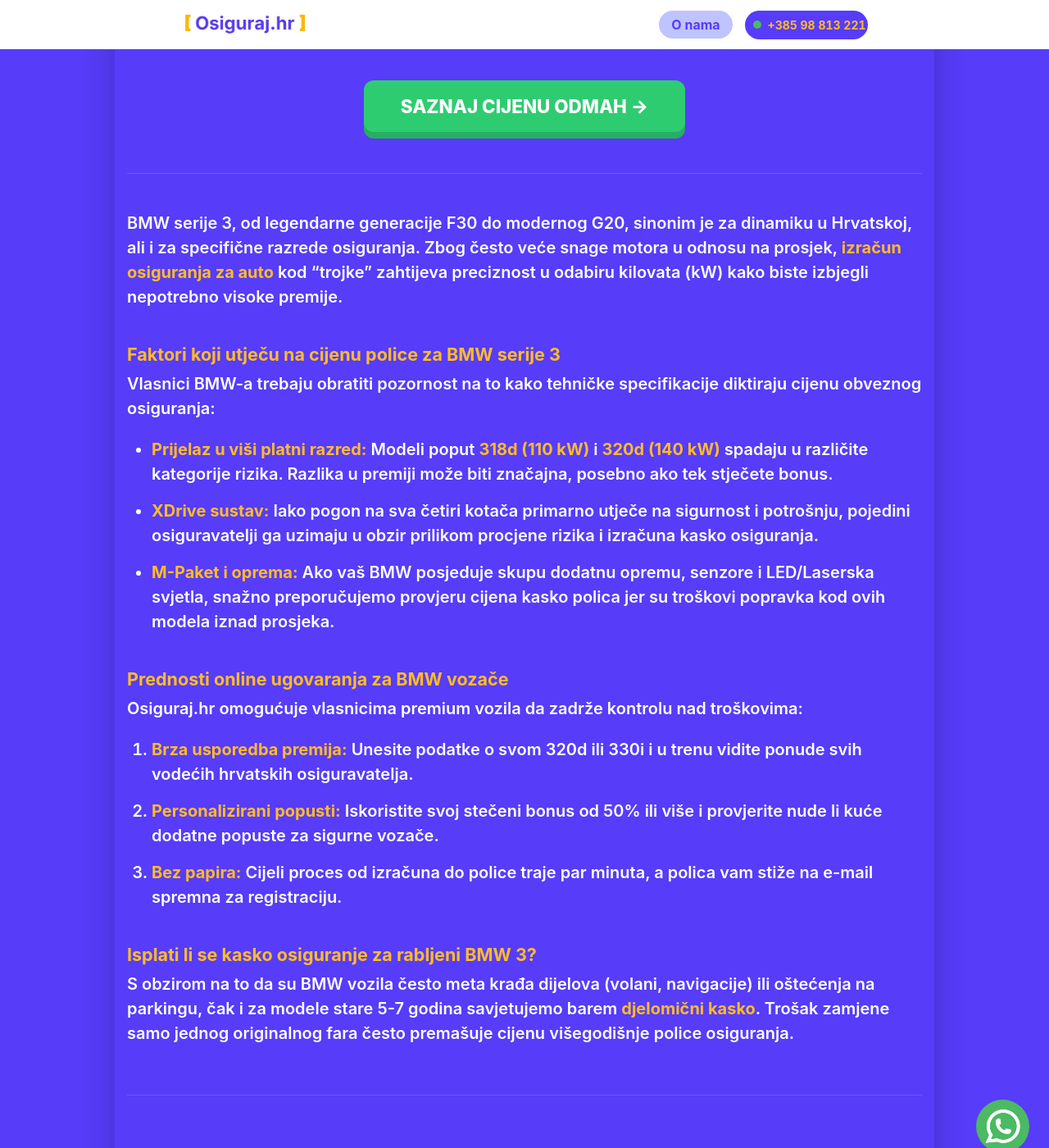
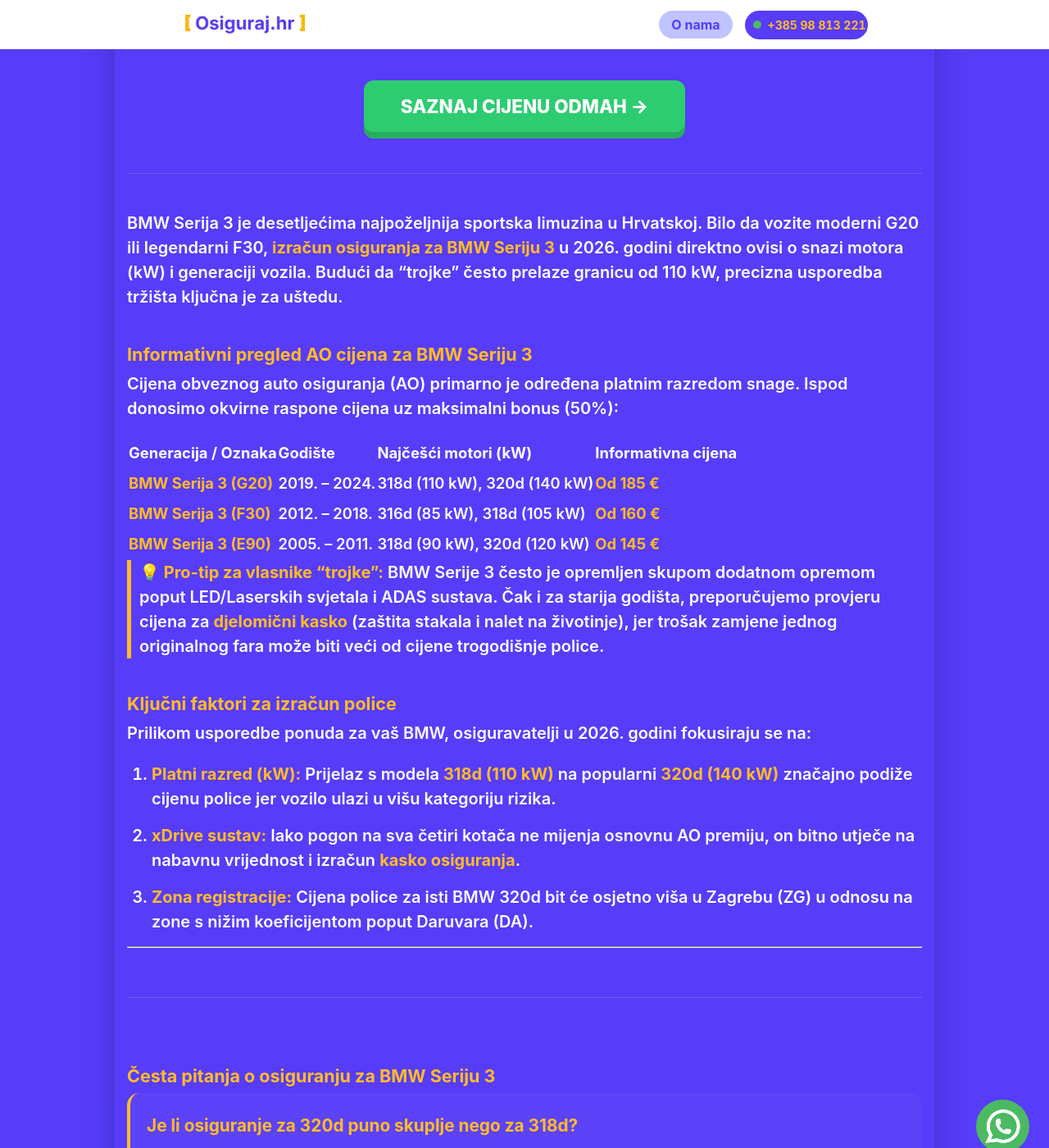
Before and after one commit to Filip-Gale/OsigurajHR, a Jekyll site: the page built from auto-osiguranje/bmw-serija-3.md, in a window 1280 px wide and 1400 px high, scrolled down 315 px. Shown: the whole window at 82% size. Built offline with Jekyll 4.4.1, drawn with Linux system fonts in a browser that asks for light colours; some of the changed text lies outside the part shown.

Commit message:
Update bmw-serija-3.md

```diff
--- a/auto-osiguranje/bmw-serija-3.md
+++ b/auto-osiguranje/bmw-serija-3.md
@@ -1,48 +1,80 @@
 ---
 layout: grad
 grad_ime: "Hrvatska"
-title: "Osiguranje za BMW serije 3 | Izračun po kW i modelima (2026)"
+title: "Osiguranje za BMW Serija 3 | Cijene po godištima (2005-2024)"
 permalink: /auto-osiguranje/bmw-serija-3/
-description: "Pronađite najpovoljnije osiguranje za BMW serije 3 (318d, 320d). Usporedite cijene polica prema snazi motora i uštedite online na Osiguraj.hr."
+description: "Izračunajte cijenu osiguranja za BMW Serija 3. Provjerite informativne cijene za 318d, 320d i 330i modele po godištima. Uštedite do 30% online."
 ---
 
-BMW serije 3, od legendarne generacije F30 do modernog G20, sinonim je za dinamiku u Hrvatskoj, ali i za specifične razrede osiguranja. Zbog često veće snage motora u odnosu na prosjek, **izračun osiguranja za auto** kod "trojke" zahtijeva preciznost u odabiru kilovata (kW) kako biste izbjegli nepotrebno visoke premije.
+BMW Serija 3 je desetljećima najpoželjnija sportska limuzina u Hrvatskoj. Bilo da vozite moderni G20 ili legendarni F30, **izračun osiguranja za BMW Seriju 3** u 2026. godini direktno ovisi o snazi motora (kW) i generaciji vozila. Budući da "trojke" često prelaze granicu od 110 kW, precizna usporedba tržišta ključna je za uštedu.
 
-### Faktori koji utječu na cijenu police za BMW serije 3
+### Informativni pregled AO cijena za BMW Seriju 3
 
-Vlasnici BMW-a trebaju obratiti pozornost na to kako tehničke specifikacije diktiraju cijenu obveznog osiguranja:
+Cijena obveznog auto osiguranja (AO) primarno je određena platnim razredom snage. Ispod donosimo okvirne raspone cijena uz maksimalni bonus (50%):
 
-* **Prijelaz u viši platni razred:** Modeli poput **318d (110 kW)** i **320d (140 kW)** spadaju u različite kategorije rizika. Razlika u premiji može biti značajna, posebno ako tek stječete bonus.
-* **XDrive sustav:** Iako pogon na sva četiri kotača primarno utječe na sigurnost i potrošnju, pojedini osiguravatelji ga uzimaju u obzir prilikom procjene rizika i izračuna kasko osiguranja.
-* **M-Paket i oprema:** Ako vaš BMW posjeduje skupu dodatnu opremu, senzore i LED/Laserska svjetla, snažno preporučujemo provjeru cijena kasko polica jer su troškovi popravka kod ovih modela iznad prosjeka.
+| Generacija&nbsp;/&nbsp;Oznaka | Godište&nbsp;&nbsp;&nbsp;&nbsp;&nbsp; | Najčešći motori (kW)&nbsp;&nbsp;&nbsp;&nbsp;&nbsp;&nbsp;&nbsp;&nbsp; | Informativna cijena |
+| :--- | :--- | :--- | :--- |
+| **BMW Serija 3 (G20)** | 2019. – 2024. | 318d (110 kW), 320d (140 kW) | **Od 185 €** |
+| **BMW Serija 3 (F30)** | 2012. – 2018. | 316d (85 kW), 318d (105 kW) | **Od 160 €** |
+| **BMW Serija 3 (E90)** | 2005. – 2011. | 318d (90 kW), 320d (120 kW) | **Od 145 €** |
 
-### Prednosti online ugovaranja za BMW vozače
+> **💡 Pro-tip za vlasnike "trojke":** BMW Serije 3 često je opremljen skupom dodatnom opremom poput LED/Laserskih svjetala i ADAS sustava. Čak i za starija godišta, preporučujemo provjeru cijena za **djelomični kasko** (zaštita stakala i nalet na životinje), jer trošak zamjene jednog originalnog fara može biti veći od cijene trogodišnje police.
 
-Osiguraj.hr omogućuje vlasnicima premium vozila da zadrže kontrolu nad troškovima:
+### Ključni faktori za izračun police
 
-1. **Brza usporedba premija:** Unesite podatke o svom 320d ili 330i i u trenu vidite ponude svih vodećih hrvatskih osiguravatelja.
-2. **Personalizirani popusti:** Iskoristite svoj stečeni bonus od 50% ili više i provjerite nude li kuće dodatne popuste za sigurne vozače.
-3. **Bez papira:** Cijeli proces od izračuna do police traje par minuta, a polica vam stiže na e-mail spremna za registraciju.
+Prilikom usporedbe ponuda za vaš BMW, osiguravatelji u 2026. godini fokusiraju se na:
+1.  **Platni razred (kW):** Prijelaz s modela **318d (110 kW)** na popularni **320d (140 kW)** značajno podiže cijenu police jer vozilo ulazi u višu kategoriju rizika.
+2.  **xDrive sustav:** Iako pogon na sva četiri kotača ne mijenja osnovnu AO premiju, on bitno utječe na nabavnu vrijednost i izračun **kasko osiguranja**.
+3.  **Zona registracije:** Cijena police za isti BMW 320d bit će osjetno viša u Zagrebu (ZG) u odnosu na zone s nižim koeficijentom poput Daruvara (DA).
 
-### Isplati li se kasko osiguranje za rabljeni BMW 3?
-
-S obzirom na to da su BMW vozila često meta krađa dijelova (volani, navigacije) ili oštećenja na parkingu, čak i za modele stare 5-7 godina savjetujemo barem **djelomični kasko**. Trošak zamjene samo jednog originalnog fara često premašuje cijenu višegodišnje police osiguranja.
+---
 
 <div class="faq-section">
-    <h3>FAQ: Osiguranje za BMW serije 3</h3>
+    <h3>Česta pitanja o osiguranju za BMW Seriju 3</h3>
 
     <div class="faq-item">
         <h4>Je li osiguranje za 320d puno skuplje nego za 318d?</h4>
-        <p>Da, 320d obično ima 140 kW (190 KS), što ga svrstava u višu kategoriju u odnosu na 318d (110 kW/150 KS). Razlika u osnovnoj polici može varirati od 15% do 25% ovisno o gradu registracije.</p>
+        <p>Da, 320d najčešće ima 140 kW (190 KS), što ga svrstava u višu kategoriju u odnosu na 318d (110 kW). Razlika u osnovnoj AO polici obično se kreće između 15% i 25%.</p>
     </div>
 
     <div class="faq-item">
-        <h4>Mogu li prenijeti bonus s drugog auta na BMW?</h4>
-        <p>Naravno. Naš sustav omogućuje prijenos bonusa s vašeg prethodnog vozila, što je ključno za smanjenje cijene police za snažnije automobile poput BMW-a.</p>
+        <h4>Mogu li prenijeti bonus s drugog vozila na svoj BMW?</h4>
+        <p>Naravno. Bonus od 50% ili više vezan je uz vas kao vozača. Naš online kalkulator automatski primjenjuje vaš stečeni popust na novu policu za BMW.</p>
     </div>
 
     <div class="faq-item">
-        <h4>Što ako moj BMW ima naknadno ugrađene dijelove?</h4>
-        <p>Svi bitni dijelovi i preinake (poput kuke ili promjene snage) moraju biti upisani u prometnu dozvolu kako bi polica osiguranja bila potpuno valjana u slučaju štete.</p>
+        <h4>Isplati li se kasko za rabljeni BMW F30?</h4>
+        <p>S obzirom na visoku cijenu originalnih dijelova i popularnost modela, za F30 (2012-2018) preporučujemo barem djelomični kasko koji pokriva krađu dijelova (volani, navigacije) i lom stakla.</p>
     </div>
 </div>
+
+<script type="application/ld+json">
+{
+  "@context": "https://schema.org",
+  "@type": "FAQPage",
+  "mainEntity": [{
+    "@type": "Question",
+    "name": "Je li osiguranje za 320d puno skuplje nego za 318d?",
+    "acceptedAnswer": {
+      "@type": "Answer",
+      "text": "Model 320d (140 kW) je obično 15-25% skuplji za osiguranje od modela 318d (110 kW) zbog ulaska u viši platni razred snage motora."
+    }
+  },
+  {
+    "@type": "Question",
+    "name": "Mogu li prenijeti bonus s drugog vozila na svoj BMW?",
+    "acceptedAnswer": {
+      "@type": "Answer",
+      "text": "Da, stečeni bonus na auto osiguranje je vezan uz osobu i može se u potpunosti prenijeti na novu policu za BMW Serije 3."
+    }
+  },
+  {
+    "@type": "Question",
+    "name": "Isplati li se kasko za rabljeni BMW F30?",
+    "acceptedAnswer": {
+      "@type": "Answer",
+      "text": "Za BMW F30 preporučuje se barem djelomični kasko jer trošak popravka premium dijelova i česta krađa navigacija često premašuju cijenu same premije."
+    }
+  }]
+}
+</script>
```
